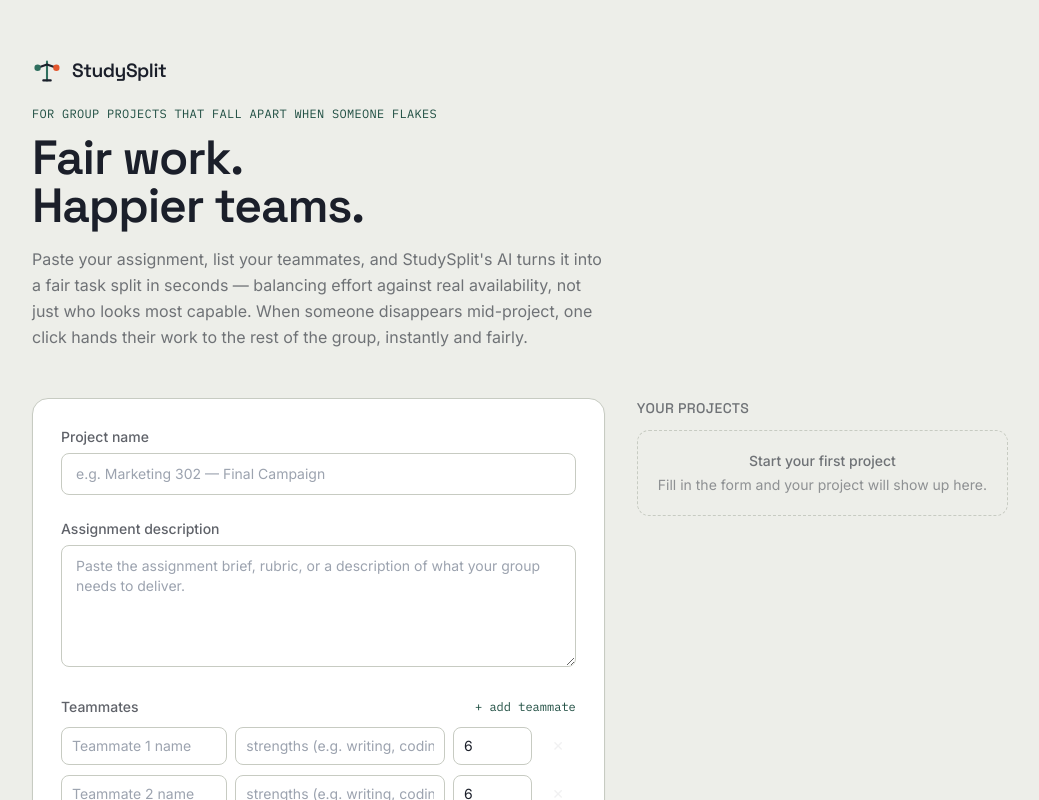
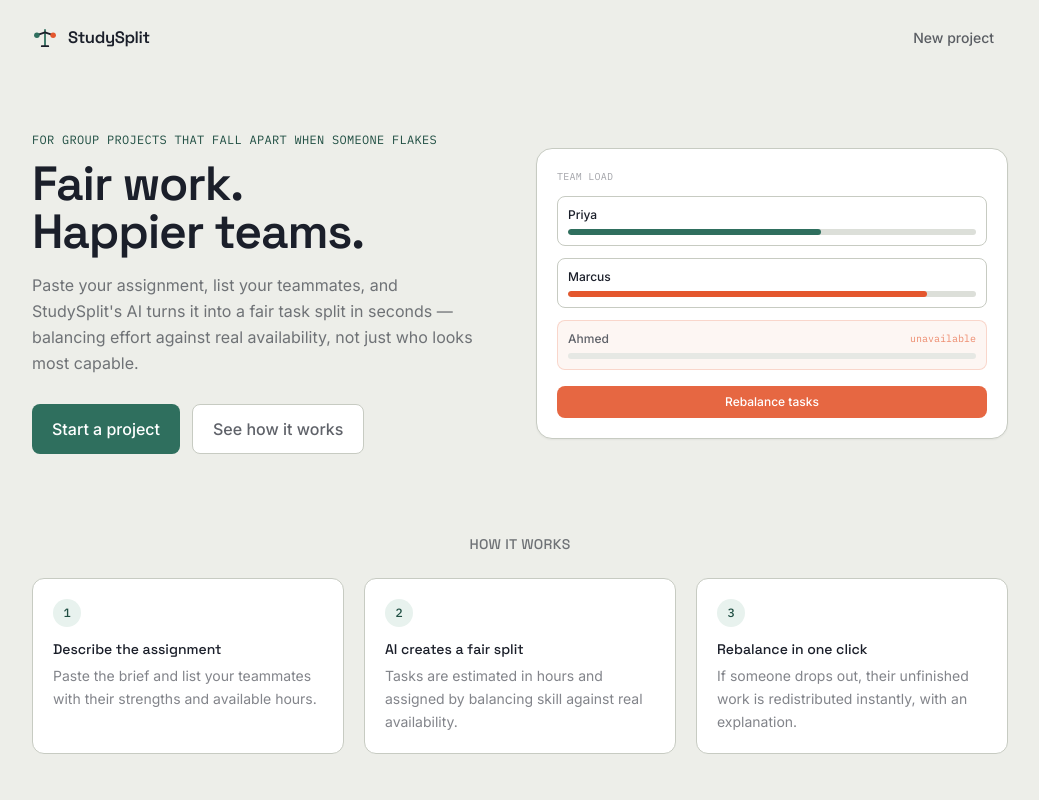
Before and after one commit to hayhamna/studysplit, a Next.js app: page / in a window 1280 px wide. Shown: the top 800 px of the page, without its empty margins (120-1159 px from the left). Built offline with nearby package versions, Linux system fonts and the light colour scheme.

Commit message:
Redesign home page as a proper SaaS landing page: nav, hero with CTA + preview illustration, how-it-works section, distinct create section

```diff
--- a/app/page.tsx
+++ b/app/page.tsx
@@ -106,11 +106,22 @@ export default function HomePage() {
   }
 
   return (
-    <main className="max-w-5xl mx-auto px-4 sm:px-6 py-10 sm:py-14">
-      <header className="mb-10 sm:mb-12">
-        <div className="mb-5">
-          <Logo size={30} />
-        </div>
+    <main>
+      {/* Nav */}
+      <nav className="max-w-5xl mx-auto px-4 sm:px-6 py-5 flex items-center justify-between">
+        <Logo size={26} />
+        <a
+          href="#create"
+          className="text-sm font-medium text-ink/70 hover:text-teal-dark transition-colors px-3.5 py-2 rounded-lg hover:bg-ink/[0.04]"
+        >
+          New project
+        </a>
+      </nav>
+
+      {/* Hero */}
+      <section className="max-w-5xl mx-auto px-4 sm:px-6 pt-8 sm:pt-14 pb-16 sm:pb-20">
+        <div className="grid grid-cols-1 lg:grid-cols-2 gap-10 lg:gap-8 items-center">
+          <div>
             <p className="font-mono text-xs tracking-wide text-teal-dark uppercase mb-3">
               for group projects that fall apart when someone flakes
             </p>
@@ -119,13 +130,110 @@ export default function HomePage() {
               <br />
               Happier teams.
             </h1>
-        <p className="mt-4 text-ink/60 max-w-xl leading-relaxed">
-          Paste your assignment, list your teammates, and StudySplit's AI turns it into a
-          fair task split in seconds — balancing effort against real availability, not
-          just who looks most capable. When someone disappears mid-project, one click
-          hands their work to the rest of the group, instantly and fairly.
+            <p className="mt-4 text-ink/60 max-w-md leading-relaxed">
+              Paste your assignment, list your teammates, and StudySplit's AI turns it
+              into a fair task split in seconds — balancing effort against real
+              availability, not just who looks most capable.
             </p>
-      </header>
+            <div className="mt-7 flex flex-col sm:flex-row gap-3">
+              <a
+                href="#create"
+                className="inline-flex items-center justify-center rounded-lg bg-teal text-white font-medium px-5 py-3 transition-all duration-150 hover:bg-teal-dark active:scale-[0.99]"
+              >
+                Start a project
+              </a>
+              <a
+                href="#how-it-works"
+                className="inline-flex items-center justify-center rounded-lg border border-cardline bg-white text-ink/70 font-medium px-5 py-3 transition-colors hover:border-teal/40 hover:text-teal-dark"
+              >
+                See how it works
+              </a>
+            </div>
+          </div>
+
+          {/* Static preview illustration of the load-bar / rebalance concept */}
+          <div className="hidden lg:block" aria-hidden="true">
+            <div className="bg-white rounded-2xl border border-cardline shadow-sm p-5">
+              <p className="font-mono text-[10px] uppercase tracking-wide text-ink/40 mb-3">
+                Team load
+              </p>
+              <div className="space-y-3">
+                {[
+                  { name: "Priya", pct: 62, available: true },
+                  { name: "Marcus", pct: 88, available: true },
+                  { name: "Ahmed", pct: 0, available: false },
+                ].map((m) => (
+                  <div key={m.name} className={`rounded-lg border p-2.5 ${m.available ? "border-cardline bg-white" : "border-coral/30 bg-coral-50/60 opacity-70"}`}>
+                    <div className="flex items-center justify-between mb-1.5">
+                      <span className="text-xs font-medium text-ink">{m.name}</span>
+                      {!m.available && (
+                        <span className="text-[10px] font-mono text-coral">unavailable</span>
+                      )}
+                    </div>
+                    <div className="h-1.5 w-full rounded-full bg-card overflow-hidden">
+                      <div
+                        className={`h-full rounded-full ${m.pct > 80 ? "bg-coral" : "bg-teal"}`}
+                        style={{ width: `${m.pct}%` }}
+                      />
+                    </div>
+                  </div>
+                ))}
+              </div>
+              <button
+                disabled
+                className="mt-4 w-full rounded-lg bg-coral/90 text-white text-xs font-medium py-2 cursor-default"
+              >
+                Rebalance tasks
+              </button>
+            </div>
+          </div>
+        </div>
+      </section>
+
+      {/* How it works */}
+      <section id="how-it-works" className="max-w-5xl mx-auto px-4 sm:px-6 pb-16 sm:pb-20">
+        <h2 className="font-display text-sm font-medium text-ink/60 uppercase tracking-wide mb-6 text-center">
+          How it works
+        </h2>
+        <div className="grid grid-cols-1 sm:grid-cols-3 gap-5">
+          {[
+            {
+              step: "1",
+              title: "Describe the assignment",
+              text: "Paste the brief and list your teammates with their strengths and available hours.",
+            },
+            {
+              step: "2",
+              title: "AI creates a fair split",
+              text: "Tasks are estimated in hours and assigned by balancing skill against real availability.",
+            },
+            {
+              step: "3",
+              title: "Rebalance in one click",
+              text: "If someone drops out, their unfinished work is redistributed instantly, with an explanation.",
+            },
+          ].map((s) => (
+            <div key={s.step} className="bg-white rounded-xl border border-cardline p-5">
+              <span className="inline-flex h-7 w-7 items-center justify-center rounded-full bg-teal-50 text-teal-dark font-mono text-xs font-medium mb-3">
+                {s.step}
+              </span>
+              <p className="font-display font-medium text-ink text-sm mb-1.5">{s.title}</p>
+              <p className="text-sm text-ink/55 leading-relaxed">{s.text}</p>
+            </div>
+          ))}
+        </div>
+      </section>
+
+      {/* Create + your projects */}
+      <section id="create" className="max-w-5xl mx-auto px-4 sm:px-6 pb-16 sm:pb-20 scroll-mt-6">
+        <div className="mb-6">
+          <h2 className="font-display text-2xl font-semibold text-ink tracking-tight">
+            Start a project
+          </h2>
+          <p className="text-sm text-ink/55 mt-1">
+            Fill this in once — the AI split and task board are generated automatically.
+          </p>
+        </div>
 
         <div className="grid grid-cols-1 lg:grid-cols-5 gap-8">
           <form
@@ -230,9 +338,9 @@ export default function HomePage() {
           </form>
 
           <div className="lg:col-span-2">
-          <h2 className="font-display text-sm font-medium text-ink/60 uppercase tracking-wide mb-3">
+            <h3 className="font-display text-sm font-medium text-ink/60 uppercase tracking-wide mb-3">
               Your projects
-          </h2>
+            </h3>
             {projects.length === 0 ? (
               <div className="text-sm text-ink/45 border border-dashed border-cardline rounded-xl p-5 text-center">
                 <p className="font-medium text-ink/60 mb-1">Start your first project</p>
@@ -267,6 +375,7 @@ export default function HomePage() {
             )}
           </div>
         </div>
+      </section>
     </main>
   );
 }
```
Lines whose indentation alone changed are shown as unchanged.
